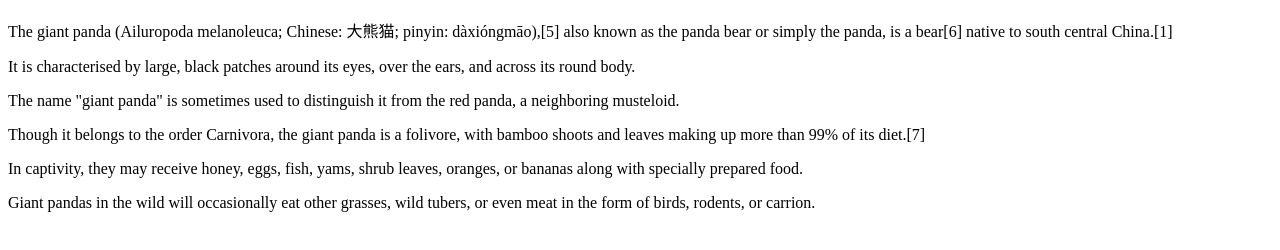
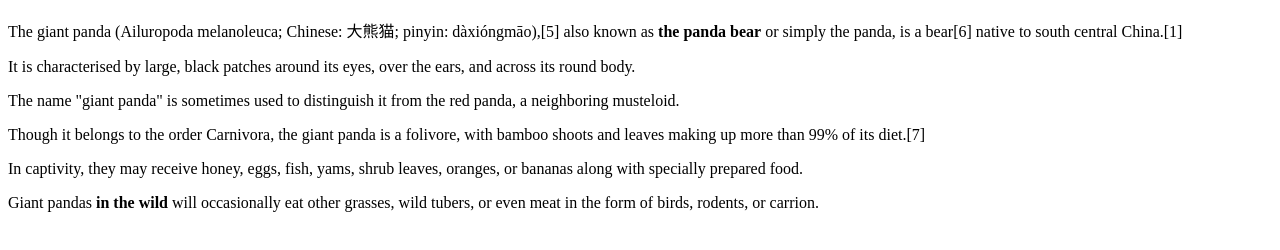
Before and after one commit to poojasarna/GiantPanda, a plain HTML site: page index.html in a window 1280 px wide. Shown: the part 48-298 px from the top of the page. Drawn offline with Linux system fonts and the light colour scheme.

Commit message:
the panda bear + in the wild

```diff
--- a/index.html
+++ b/index.html
@@ -1,7 +1,7 @@
 <h1>Giant Panda</h1>
 
 <p>
-    The giant panda (Ailuropoda melanoleuca; Chinese: 大熊猫; pinyin: dàxióngmāo),[5] also known as the panda bear or simply the panda, is a bear[6] native to south central China.[1]
+    The giant panda (Ailuropoda melanoleuca; Chinese: 大熊猫; pinyin: dàxióngmāo),[5] also known as <strong>the panda bear</strong> or simply the panda, is a bear[6] native to south central China.[1]
 
 </p>
 
@@ -26,5 +26,5 @@
 
 
 <p>
-    Giant pandas in the wild will occasionally eat other grasses, wild tubers, or even meat in the form of birds, rodents, or carrion.
+    Giant pandas <strong>in the wild</strong> will occasionally eat other grasses, wild tubers, or even meat in the form of birds, rodents, or carrion.
 </p>
```
